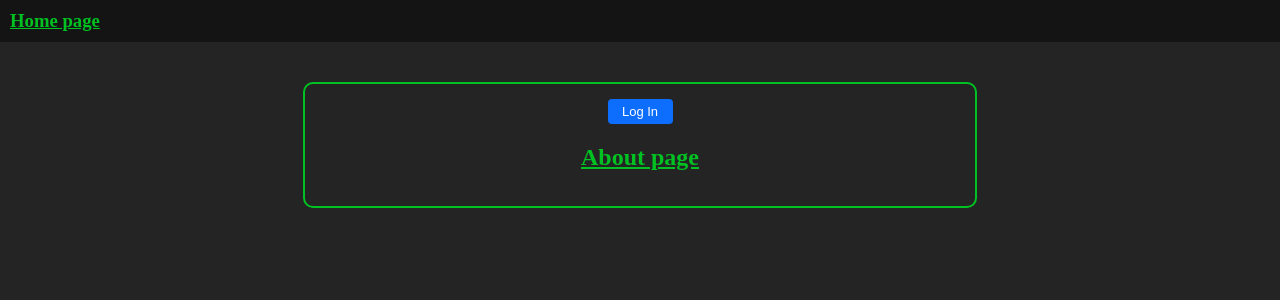
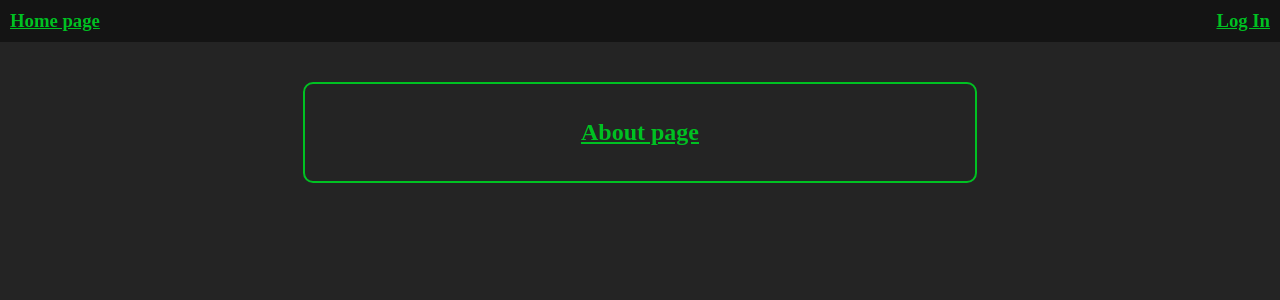
Before and after one commit to Learningstuff98/hacking-minigame, a React (Vite) app: page / in a window 1280 px wide. Shown: the top 300 px of the page. Built offline with nearby package versions, Linux system fonts and the light colour scheme.

Commit message:
Moved log in / log out links to the header

```diff
--- a/src/App.css
+++ b/src/App.css
@@ -18,45 +18,51 @@ body {
   padding: 15px;
 }
 
-.user-flow-button {
-  background-color: #0d6efd;
-  border: none;
+.log-in-button {
   cursor: pointer;
-  border-radius: 4px;
-  font-size: 13px;
-  color: white;
-  padding: 5px;
-  width: 65px;
+  text-decoration: underline;
 }
 
-.user-flow-button:hover {
-  background-color: #0046af;
+.log-out-button {
+  cursor: pointer;
+}
+
+.log-out-button:hover {
+  background-color: rgb(75, 75, 75);
 }
 
 .page-content {
   margin-left: 20px;
 }
 
-.header-background-color {
-  background-color: rgb(20, 20, 20);
-}
-
 .header {
   max-width: 100%;
   margin-top: 0;
   padding: 10px;
+  background-color: rgb(20, 20, 20);
+}
+
+.header-profile-link {
+  float: right;
 }
 
 .profile-picture {
   height: 25px;
   border-radius: 15px;
-  float: right;
 }
 
 .profile-picture:hover {
   cursor: pointer;
 }
 
-.logged-in-user-name {
+.drop-down-menu-box {
+  border: 1.5px solid;
+  border-color: #00C122;
+  width: 150px;
+  height: 50px;
   float: right;
+  margin: 15px;
+  border-radius: 7px;
+  padding: 7px;
+  background-color: rgb(20, 20, 20);
 }
--- a/src/main.jsx
+++ b/src/main.jsx
@@ -1,5 +1,5 @@
-import React, { useState, useEffect } from 'react'
-import ReactDOM from 'react-dom/client'
+import React, { useState, useEffect } from 'react';
+import ReactDOM from 'react-dom/client';
 import { createBrowserRouter, RouterProvider } from 'react-router-dom';
 import { Auth0Provider } from '@auth0/auth0-react';
 import { useAuth0 } from "@auth0/auth0-react";
@@ -29,9 +29,7 @@ function Main() {
         <Header
           loggedInUser={loggedInUser}
         />
-        <Root
-          loggedInUser={loggedInUser}
-        />
+        <Root/>
       </div>,
       errorElement: <ErrorPage/>
     },
--- a/src/misc/LoginButton.jsx
+++ b/src/misc/LoginButton.jsx
@@ -4,9 +4,9 @@ import { useAuth0 } from "@auth0/auth0-react";
 const LoginButton = () => {
   const { loginWithRedirect } = useAuth0();
 
-  return <button className="user-flow-button" onClick={() => loginWithRedirect()}>
+  return <div className="log-in-button" onClick={() => loginWithRedirect()}>
     Log In
-  </button>;
+  </div>
 };
 
 export default LoginButton;
--- a/src/misc/LogoutButton.jsx
+++ b/src/misc/LogoutButton.jsx
@@ -4,9 +4,9 @@ import { useAuth0 } from "@auth0/auth0-react";
 const LogoutButton = () => {
   const { logout } = useAuth0();
 
-  return <button className="user-flow-button" onClick={() => logout({ logoutParams: { returnTo: window.location.origin } })}>
+  return <div className="log-out-button" onClick={() => logout({ logoutParams: { returnTo: window.location.origin } })}>
     Log Out
-  </button>
+  </div>
 };
 
 export default LogoutButton;
--- a/src/misc/header.jsx
+++ b/src/misc/header.jsx
@@ -1,26 +1,39 @@
+import React, { useState } from 'react';
 import { Link } from 'react-router-dom';
+import LoginButton from './LoginButton';
+import LogoutButton from './LogoutButton';
 
 function Header(props) {
-
-  // if the user isn't logged in, render a log in button
-
-  // if the user is logged in, render the profile picture and the logout button
-
-  // fix the profile picture render bug
-  // return <img className="profile-picture" src={props.loggedInUser.picture}/>;
+  const [showDropDownUserMenu, setShowDropDownUserMenu] = useState(false);
 
   function handleUserDisplayInfo() {
     if(props.loggedInUser) {
-      return <div className="logged-in-user-name">
-        {`Logged in as ${props.loggedInUser.name}`}
+      return <div onClick={() => setShowDropDownUserMenu(!showDropDownUserMenu)}>
+        <img className="profile-picture" src={props.loggedInUser.picture}/>
+      </div>
+    } else {
+      return <LoginButton/>
+    }
+  }
+
+  function dropDownMenu() {
+    if(showDropDownUserMenu) {
+      return <div className="green drop-down-menu-box">
+        {props.loggedInUser.name}
+        <LogoutButton/>
       </div>
     }
   }
 
-  return <h3 className="green header header-background-color">
-    <Link className="green" to={'/'}>Home page</Link>
-    {handleUserDisplayInfo()}
-  </h3>
+  return <div>
+    <h3 className="green header">
+      <Link className="green" to={'/'}>Home page</Link>
+      <div className="header-profile-link">
+        {handleUserDisplayInfo()}
+      </div>
+    </h3>
+    {dropDownMenu()}
+  </div>
 }
 
 export default Header;
--- a/src/routes/root.jsx
+++ b/src/routes/root.jsx
@@ -1,19 +1,7 @@
 import { Link } from 'react-router-dom';
-import LoginButton from '../misc/LoginButton';
-import LogoutButton from '../misc/LogoutButton';
 
-function Root(props) {
-
-  function handleUserFlowButton() {
-    if(props.loggedInUser) {
-      return <LogoutButton/>;
-    } else {
-      return <LoginButton/>;
-    }
-  }
-
+function Root() {
   return <div className="box">
-    {handleUserFlowButton()}
     <h2><Link className="green" to={'about'}>About page</Link></h2>
   </div>
 }
```
